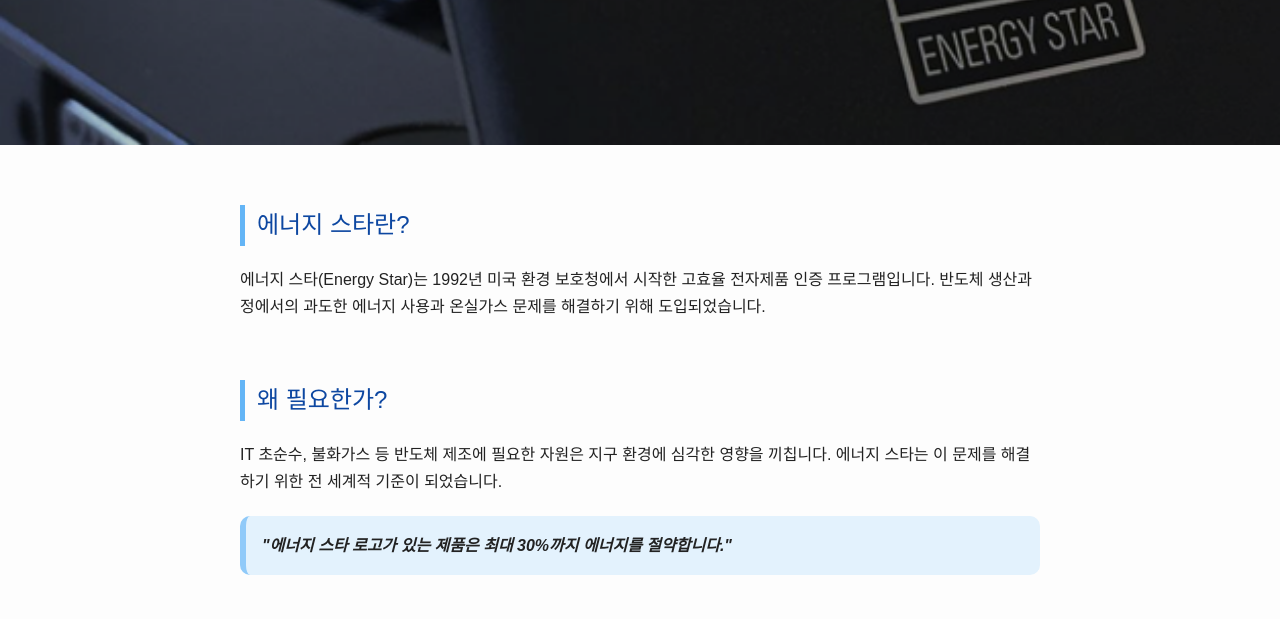
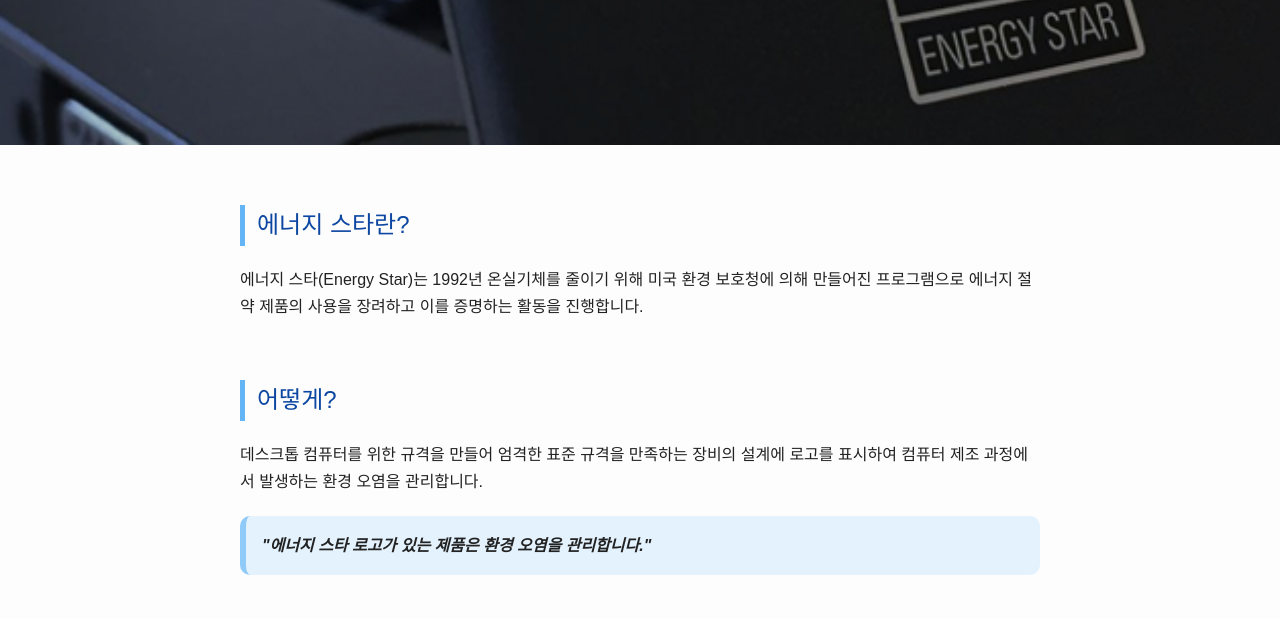
Before and after one commit to jeeeong/team, a plain HTML site: page solution_energystar.html in a window 1280 px wide. Shown: the part 333-952 px from the top of the page. Drawn offline with Linux system fonts and the light colour scheme.

Commit message:
Update solution_energystar.html

```diff
--- a/solution_energystar.html
+++ b/solution_energystar.html
@@ -95,17 +95,16 @@
   <div class="content">
     <div class="section-title">에너지 스타란?</div>
     <p>
-      에너지 스타(Energy Star)는 1992년 미국 환경 보호청에서 시작한 고효율 전자제품 인증 프로그램입니다.
-      반도체 생산과정에서의 과도한 에너지 사용과 온실가스 문제를 해결하기 위해 도입되었습니다.
+      에너지 스타(Energy Star)는 1992년 온실기체를 줄이기 위해 미국 환경 보호청에 의해 만들어진 프로그램으로
+      에너지 절약 제품의 사용을 장려하고 이를 증명하는 활동을 진행합니다.
     </p>
 
-    <div class="section-title">왜 필요한가?</div>
+    <div class="section-title">어떻게?</div>
     <p>
-      IT  초순수, 불화가스 등 반도체 제조에 필요한 자원은 지구 환경에 심각한 영향을 끼칩니다.
-      에너지 스타는 이 문제를 해결하기 위한 전 세계적 기준이 되었습니다.
-
+      데스크톱 컴퓨터를 위한 규격을 만들어 엄격한 표준 규격을 만족하는 장비의 설계에 로고를 표시하여 컴퓨터 제조 과정에서 발생하는 환경 오염을 관리합니다.
+    </p>
     <div class="highlight-box">
-      "에너지 스타 로고가 있는 제품은 최대 30%까지 에너지를 절약합니다."
+      "에너지 스타 로고가 있는 제품은 환경 오염을 관리합니다."
     </div>
 
     <div class="section-title">지속 가능한 미래로 가는 길</div>
```
